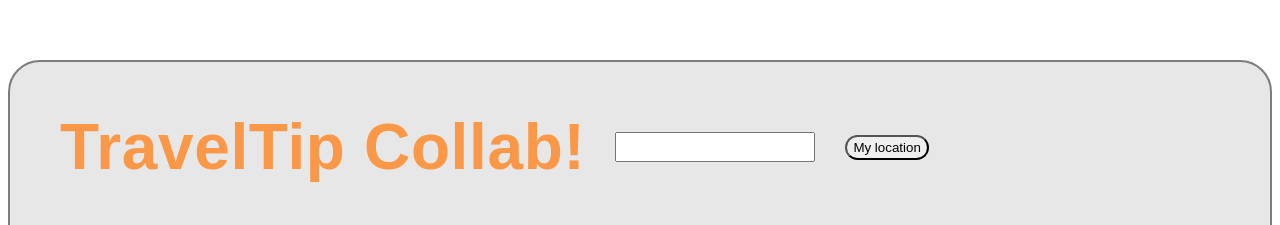
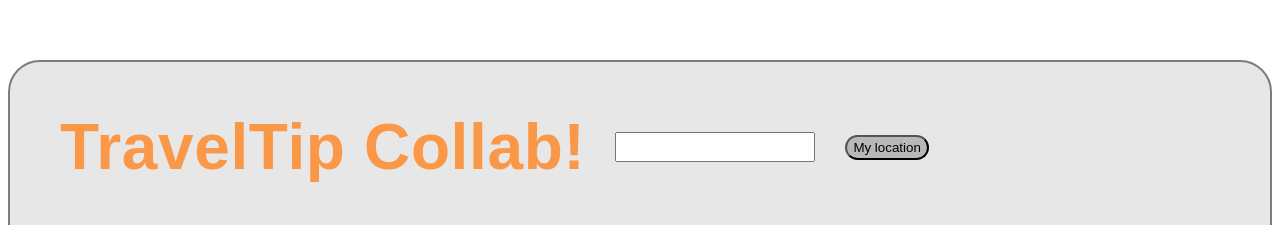
Before and after one commit to b-Tomer/TravleTip-Collab, a plain HTML site: page index.html in a window 1280 px wide. In both pictures the pointer is over the button "My location". Shown: the top 225 px of the page. Drawn offline with Linux system fonts and the light colour scheme; some packages are replaced by stand-ins of ours; no server answers.

Commit message:
changed btn color

```diff
--- a/css/main.css
+++ b/css/main.css
@@ -79,7 +79,7 @@ header {
 
 .btn:hover{
     cursor: pointer;
-    background: #f4f3f3bc;
+    background: #a8a8a8bc;
 }
 
 
```
